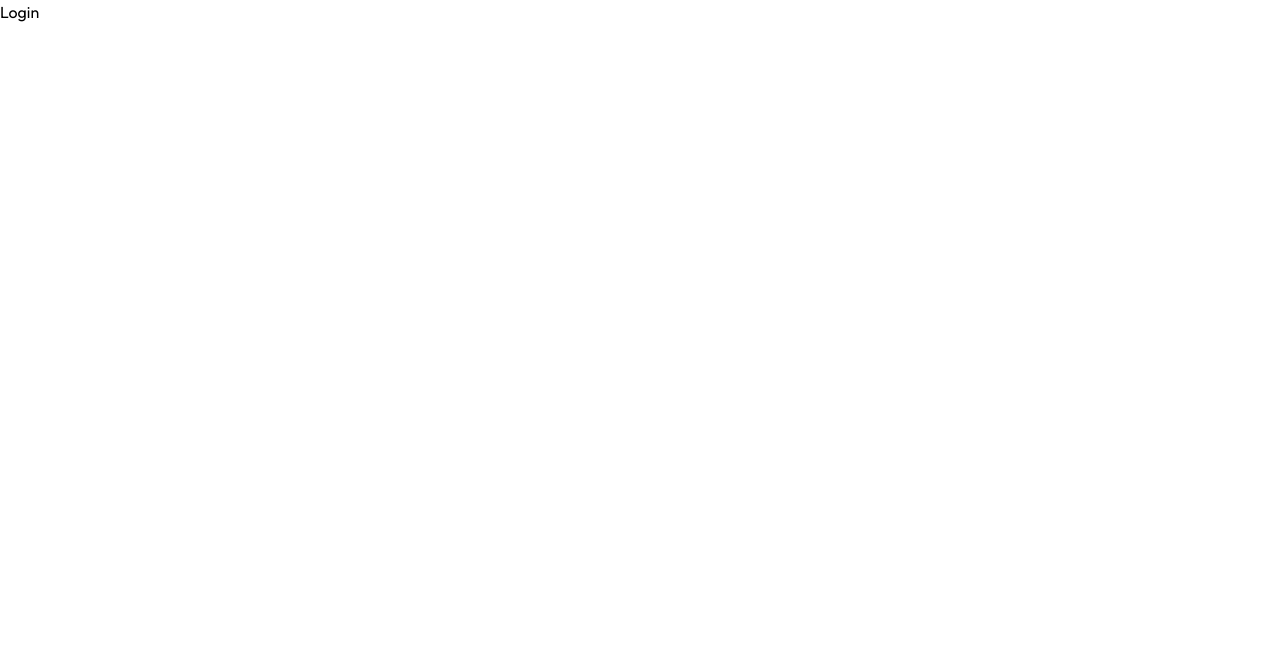
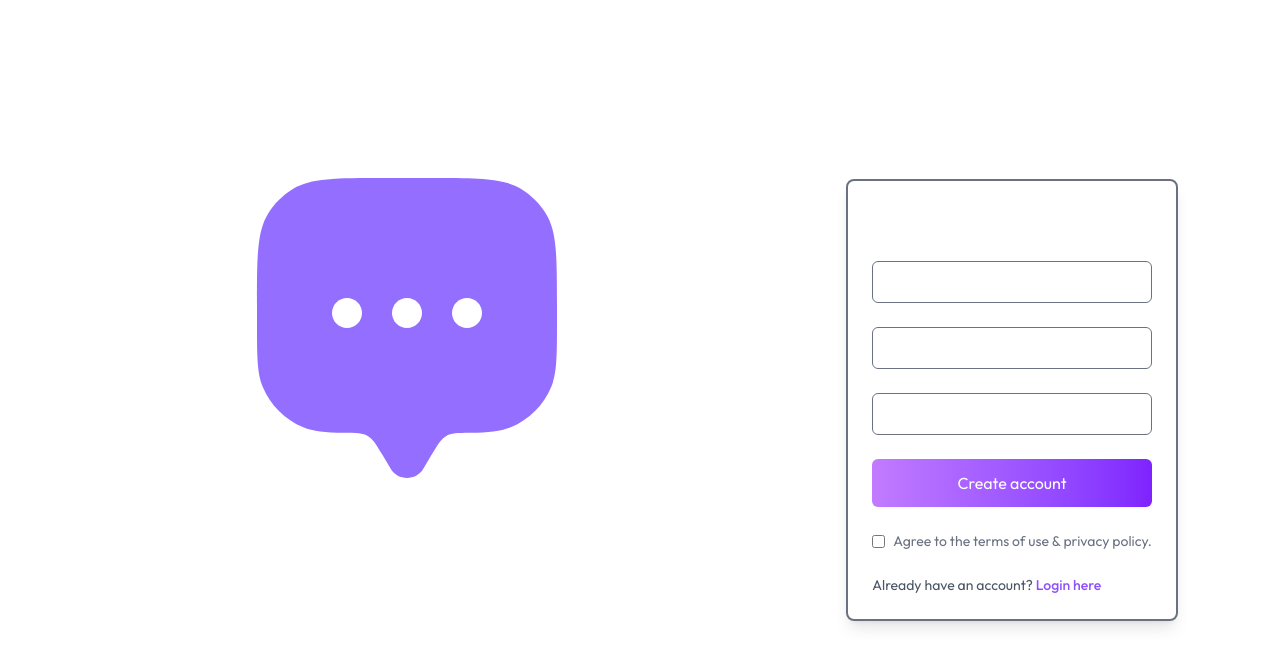
Before and after one commit to JUDHI3134/chatting-app, a React (Vite) app in the folder client/: page /login in a window 1280 px wide. Shown: the top 666 px of the page. Built offline with nearby package versions, Linux system fonts and the light colour scheme.

Commit message:
create login signup page ui

```diff
--- a/client/src/pages/LoginPage.jsx
+++ b/client/src/pages/LoginPage.jsx
@@ -1,9 +1,71 @@
-import React from 'react'
+import React, { useState } from 'react'
+import assets from '../assets/assets'
 
 const LoginPage = () => {
+
+  const [currentState, setCurrentState] = useState("Sign Up")
+  const [fullName, setFullName] = useState("")
+  const [email, setEmail] = useState("")
+  const [password, setPassword] = useState("")
+  const [bio, setBio] = useState("")
+  const [isDataSubmitted, setIsDataSubmitted] = useState(false)
+
+  const onSubmitHandler = async (event) => {
+    event.preventDefault();
+
+    if (currentState === "Sign Up" && !isDataSubmitted) {
+      setIsDataSubmitted(true)
+      return;
+    }
+  }
+
   return (
-    <div>
-      Login
+    <div className='min-h-screen bg-cover bg-center flex items-center justify-center gap-8 sm:justify-evenly max-sm:flex-col backdrop-blur-2xl'>
+      {/* ---------left---- */}
+      <img src={assets.logo_big} className='w-[min(30vw, 250px)]' alt="" />
+
+      {/* ---------right--------- */}
+      <form onSubmit={onSubmitHandler} className='border-2 bg-white/8 text-white border-gray-500 p-6 flex flex-col gap-6 rounded-lg shadow-lg'>
+        <h2 className='font-medium text-2xl flex justify-between items-center'>
+          {currentState}
+
+         {isDataSubmitted && <img onClick={() => setIsDataSubmitted(false)} src={assets.arrow_icon} className='cursor-pointer w-5' alt="" />}
+        </h2>
+
+        {currentState === "Sign Up" && !isDataSubmitted && (
+          <input onChange={(e) => setFullName(e.target.value)} value={fullName} type="text" className='p-2 border border-gray-500 rounded-md focus:outline-none' placeholder='Full Name' required />)}
+
+        {!isDataSubmitted && (
+          <>
+            <input onChange={(e) => setEmail(e.target.value)} value={email} type="email" className='p-2 border border-gray-500 rounded-md focus:outline-none focus:ring-2 focus:ring-indigo-500' placeholder='Email Address' required />
+
+          <input onChange={(e) => setPassword(e.target.value)} value={password} type="password" className='p-2 border border-gray-500 rounded-md focus:outline-none focus:ring-2 focus:ring-indigo-500' placeholder='Password' required />
+          </>
+        )}
+
+        {currentState === "Sign Up" && isDataSubmitted && (
+          <textarea onChange={(e) => setBio(e.target.value)} value={bio} rows={4} className='p-2 border border-gray-500 rounded-md focus:outline-none focus:ring-2 focus:ring-indigo-500' placeholder='Provide a short bio...' required></textarea>
+        )}
+
+        <button type='submit' className='py-3 bg-gradient-to-r from-purple-400 to-violet-600 text-white rounded-md cursor-pointer'>
+          {currentState === "Sign Up" ? "Create account" : "Login Now"}
+        </button>
+
+        <div className='flex items-center gap-2 text-sm text-gray-500'>
+          <input type="checkbox" />
+          <p>Agree to the terms of use & privacy policy.</p>
+        </div>
+
+        <div className='flex flex-col gap-2'>
+          {currentState === "Sign Up" ? (
+            <p className='text-sm text-gray-600'>Already have an account? <span onClick={() => { setCurrentState("Login");  setIsDataSubmitted(false)}} className='font-medium text-violet-500 cursor-pointer'>Login here</span></p>
+          ): (
+            <p className='text-sm text-gray-600'>Create an account <span onClick={() => setCurrentState("Sign Up")} className='font-medium text-violet-500 cursor-pointer'>Click here</span></p>
+          )}
+        </div>
+
+      </form>
+
     </div>
   )
 }
```
